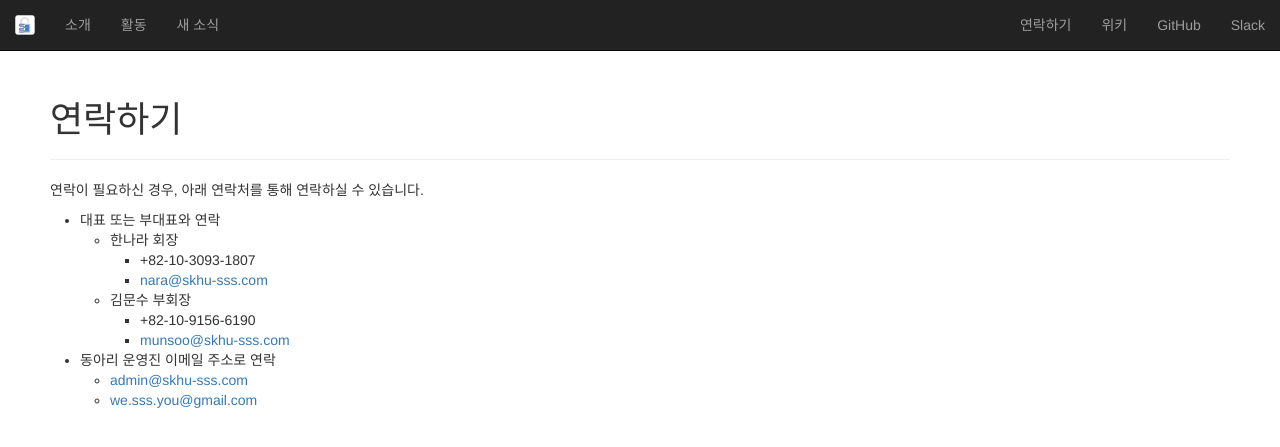
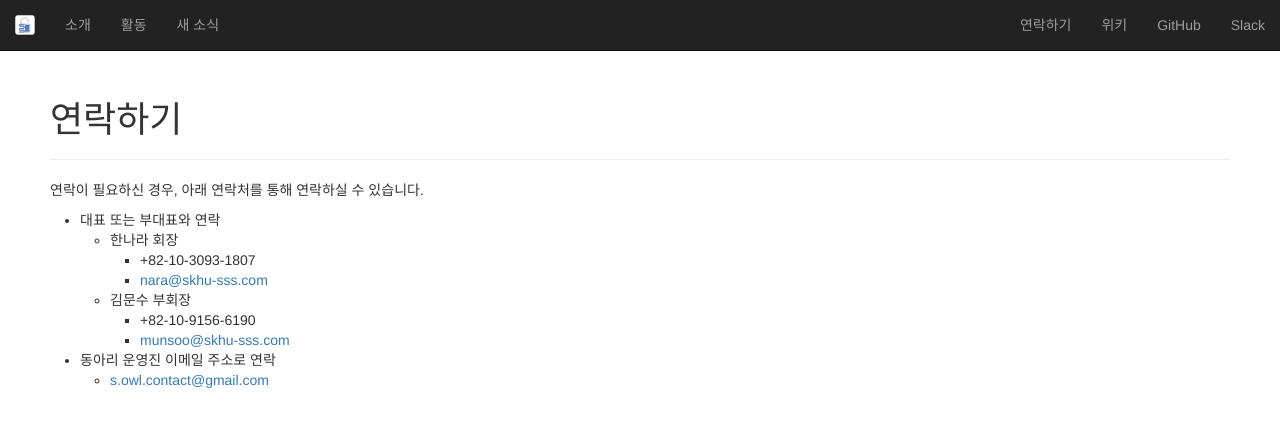
Before and after one commit to s-owl/s-owl.github.io, a Jekyll site: the page built from contact.md, in a window 1280 px wide. Shown: the top 447 px of the page. Built offline with Jekyll 4.4.1, drawn with Linux system fonts in a browser that asks for light colours.

Commit message:
Update contact.md

```diff
--- a/contact.md
+++ b/contact.md
@@ -13,5 +13,4 @@ permalink: /contact/
     - +82-10-9156-6190
     - [munsoo@skhu-sss.com](mailto:nara@skhu-sss.com)
 - 동아리 운영진 이메일 주소로 연락
-  - [admin@skhu-sss.com](mailto:admin@skhu-sss.com)
-  - [we.sss.you@gmail.com](mailto:we.sss.you@gmail.com)
+  - [s.owl.contact@gmail.com](mailto:s.owl.contact@gmail.com)
```
